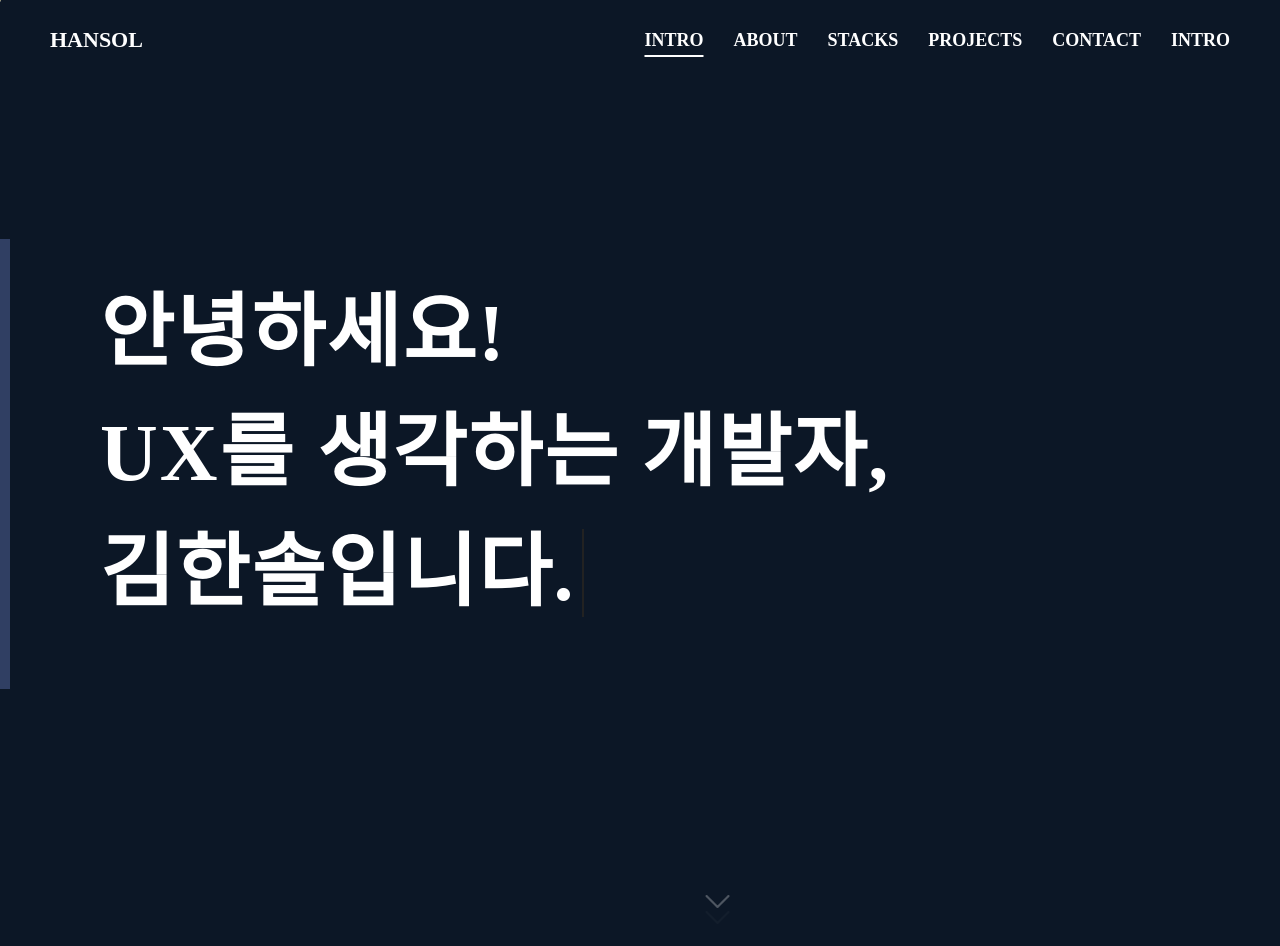
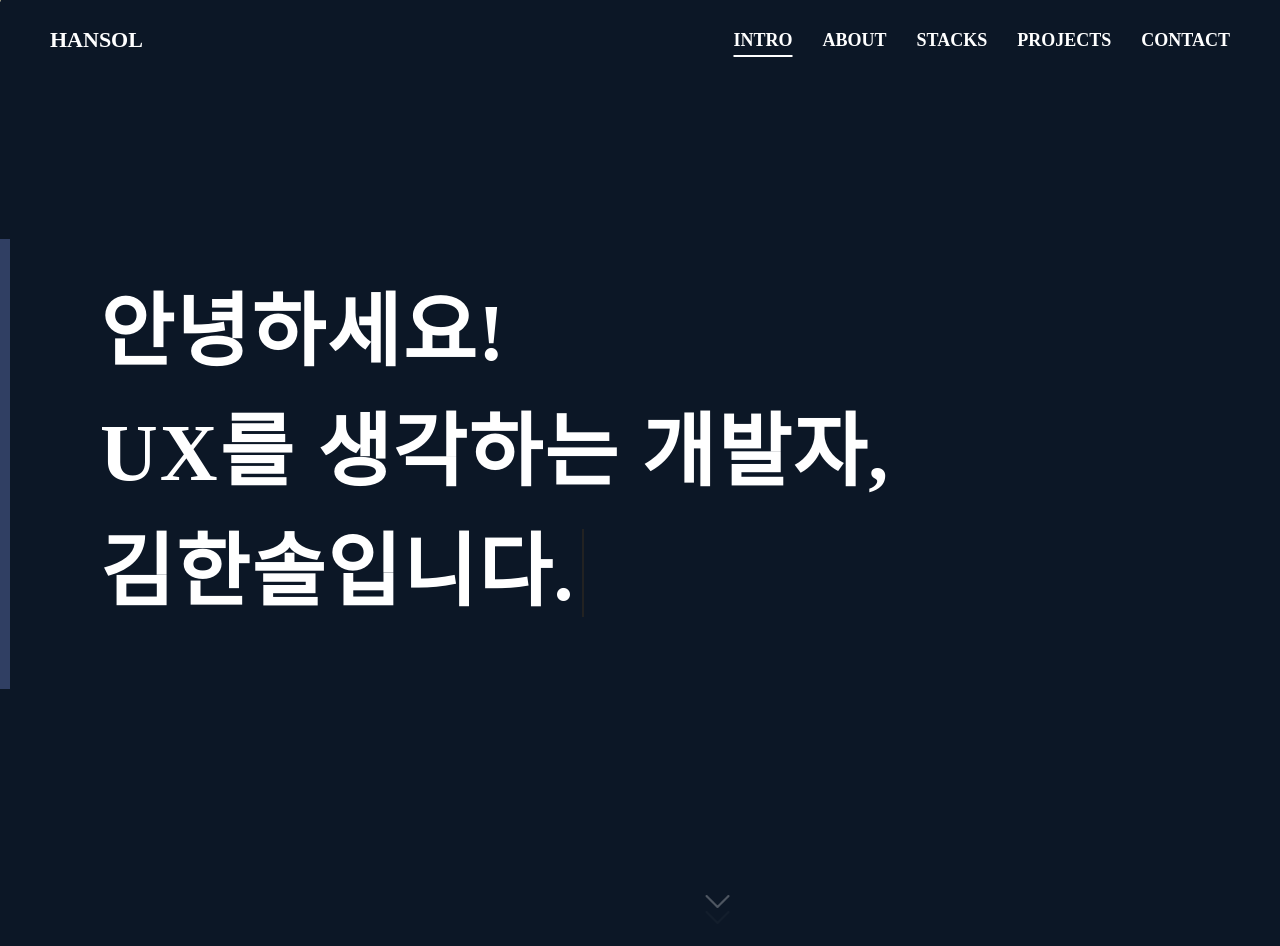
Before and after one commit to Olivia-Code-Storage/portfolio_2023, a React (Create React App) app: page / in a window 1280 px wide. Shown: the top 946 px of the page. Built offline with nearby package versions, Linux system fonts and the light colour scheme; a web font is replaced by a local one.

Commit message:
:recycle: Refactoring Header and changing state init value

```diff
--- a/src/components/Header.tsx
+++ b/src/components/Header.tsx
@@ -1,36 +1,38 @@
 import { useEffect, useState } from 'react'
 import { styled } from 'styled-components'
-import { HeaderBtnProps } from '../interface/componentTypes'
 
 const Header = () => {
+  const navInfo = [
+    { name: 'INTRO', start: 0 },
+    { name: 'ABOUT', start: 955 },
+    { name: 'STACKS', start: 1910 },
+    { name: 'PROJECTS', start: 2865 },
+    { name: 'CONTACT', start: 3820 },
+  ]
+
   const [scrollY, setScrollY] = useState(0)
-  const [currentPage, setCurrentPage] = useState('INTRO')
+  const [currentPage, setCurrentPage] = useState('')
 
   useEffect(() => {
-    const scrollHandler = () => setScrollY(window.scrollY)
+    const initialScrollY = window.scrollY
+    setCurrentPage(getCurrentPageName(initialScrollY))
+
+    const scrollHandler = () => {
+      setScrollY(window.scrollY)
+      setCurrentPage(getCurrentPageName(window.scrollY))
+    }
+
     window.addEventListener('scroll', scrollHandler)
+
     return () => {
       window.removeEventListener('scroll', scrollHandler)
     }
   }, [])
 
-  useEffect(() => {
-    if (scrollY >= 0 && scrollY <= 954) {
-      setCurrentPage('INTRO')
-    } else if (scrollY > 954 && scrollY <= 1905) {
-      setCurrentPage('ABOUT')
-    } else if (scrollY > 1905 && scrollY <= 2860) {
-      setCurrentPage('STACKS')
-    } else if (scrollY >= 2860 && scrollY < 3820) {
-      setCurrentPage('PROJECTS')
-    } else if (scrollY >= 3820) {
-      setCurrentPage('CONTACT')
-    }
-  }, [scrollY])
-
-  useEffect(() => {
-    console.log(scrollY)
-  }, [scrollY])
+  const getCurrentPageName = (scrollPosition: number) => {
+    const foundSection = navInfo.find(({ name, start }) => scrollPosition >= start && scrollPosition < start + 955)
+    return foundSection ? foundSection.name : ''
+  }
 
   const moveScrollHandler = (position: number) => {
     window.scrollTo({
@@ -39,29 +41,16 @@ const Header = () => {
     })
   }
 
+  const buttons = navInfo.map(({ name, start }) => (
+    <HeaderBtn key={name} type={'button'} $current={currentPage === name} onClick={() => moveScrollHandler(start)}>
+      {name}
+    </HeaderBtn>
+  ))
+
   return (
     <WrapHeader>
-      <button type={'button'}>{'HANSOL'}</button>
-      <WrapButton>
-        <HeaderBtn type={'button'} $current={currentPage} $name={'INTRO'} onClick={() => moveScrollHandler(0)}>
-          {'INTRO'}
-        </HeaderBtn>
-        <HeaderBtn type={'button'} $current={currentPage} $name={'ABOUT'} onClick={() => moveScrollHandler(955)}>
-          {'ABOUT'}
-        </HeaderBtn>
-        <HeaderBtn type={'button'} $current={currentPage} $name={'STACKS'} onClick={() => moveScrollHandler(1906)}>
-          {'STACKS'}
-        </HeaderBtn>
-        <HeaderBtn type={'button'} $current={currentPage} $name={'PROJECTS'} onClick={() => moveScrollHandler(2861)}>
-          {'PROJECTS'}
-        </HeaderBtn>
-        <HeaderBtn type={'button'} $current={currentPage} $name={'CONTACT'} onClick={() => moveScrollHandler(3820)}>
-          {'CONTACT'}
-        </HeaderBtn>
-        <HeaderBtn type={'button'} $current={currentPage} $name={'CONTACT'} onClick={() => moveScrollHandler(3820)}>
-          {currentPage}
-        </HeaderBtn>
-      </WrapButton>
+      <LogoDiv />
+      <WrapButton>{buttons}</WrapButton>
     </WrapHeader>
   )
 }
@@ -78,14 +67,27 @@ const WrapHeader = styled.header`
   align-items: center;
   transition: all 0.3s ease;
   z-index: 1;
-  button {
-    position: relative;
-    font-size: 18px;
-    font-weight: 600;
+`
+
+const LogoDiv = styled.div`
+  font-size: 22px;
+  font-weight: 800;
+  cursor: default;
+  &::before {
+    content: 'HANSOL';
+    color: white;
   }
-  & > button {
-    font-size: 22px;
-    font-weight: 800;
+  &::after {
+    content: 'OLIVIA';
+    color: transparent;
+    position: absolute;
+    left: 50px;
+  }
+  &:hover::before {
+    color: transparent;
+  }
+  &:hover::after {
+    color: white;
   }
 `
 
@@ -94,17 +96,11 @@ const WrapButton = styled.div`
   gap: 30px;
 `
 
-const HeaderBtn = styled.button<HeaderBtnProps>`
-  &::after {
-    content: '';
-    position: absolute;
-    width: ${({ $current, $name }) => ($current === $name ? '100%' : 0)};
-    top: 25px;
-    left: 50%;
-    border-bottom: 2px solid white;
-    transition: width 0.15s linear;
-    transform: translateX(-50%);
-  }
+const HeaderBtn = styled.button<{ $current: boolean }>`
+  position: relative;
+  font-size: 18px;
+  font-weight: 600;
+  &::after,
   &::before {
     content: '';
     position: absolute;
@@ -115,6 +111,9 @@ const HeaderBtn = styled.button<HeaderBtnProps>`
     transition: width 0.15s linear;
     transform: translateX(-50%);
   }
+  &::after {
+    width: ${({ $current }) => ($current ? '100%' : 0)};
+  }
   &:hover::before {
     width: 100%;
   }
--- a/src/interface/componentTypes.ts
+++ b/src/interface/componentTypes.ts
@@ -1,9 +1,3 @@
-// Header.ts
-export interface HeaderBtnProps {
-  $current: string
-  $name: string
-}
-
 // Stacks.ts
 export interface StackType {
   skill: {
```
